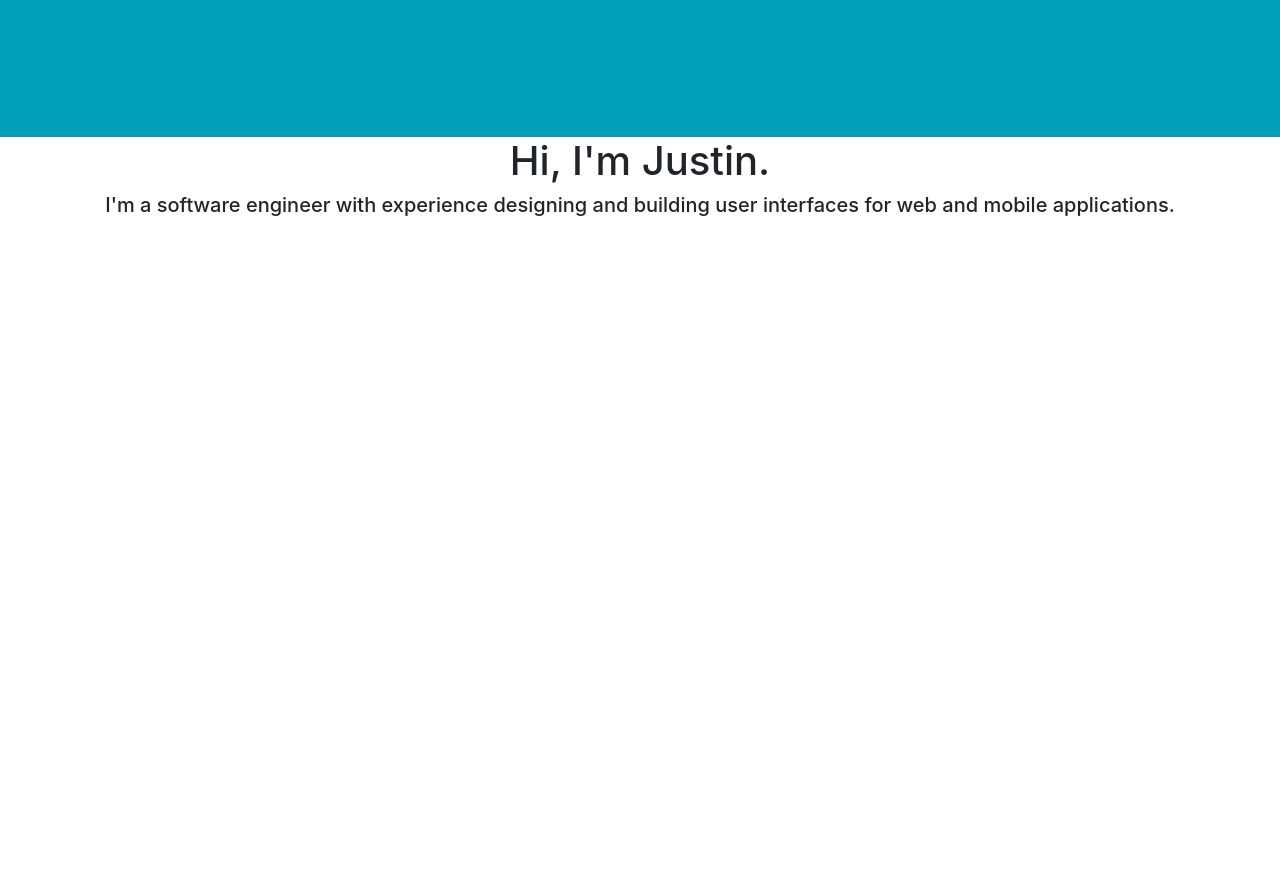
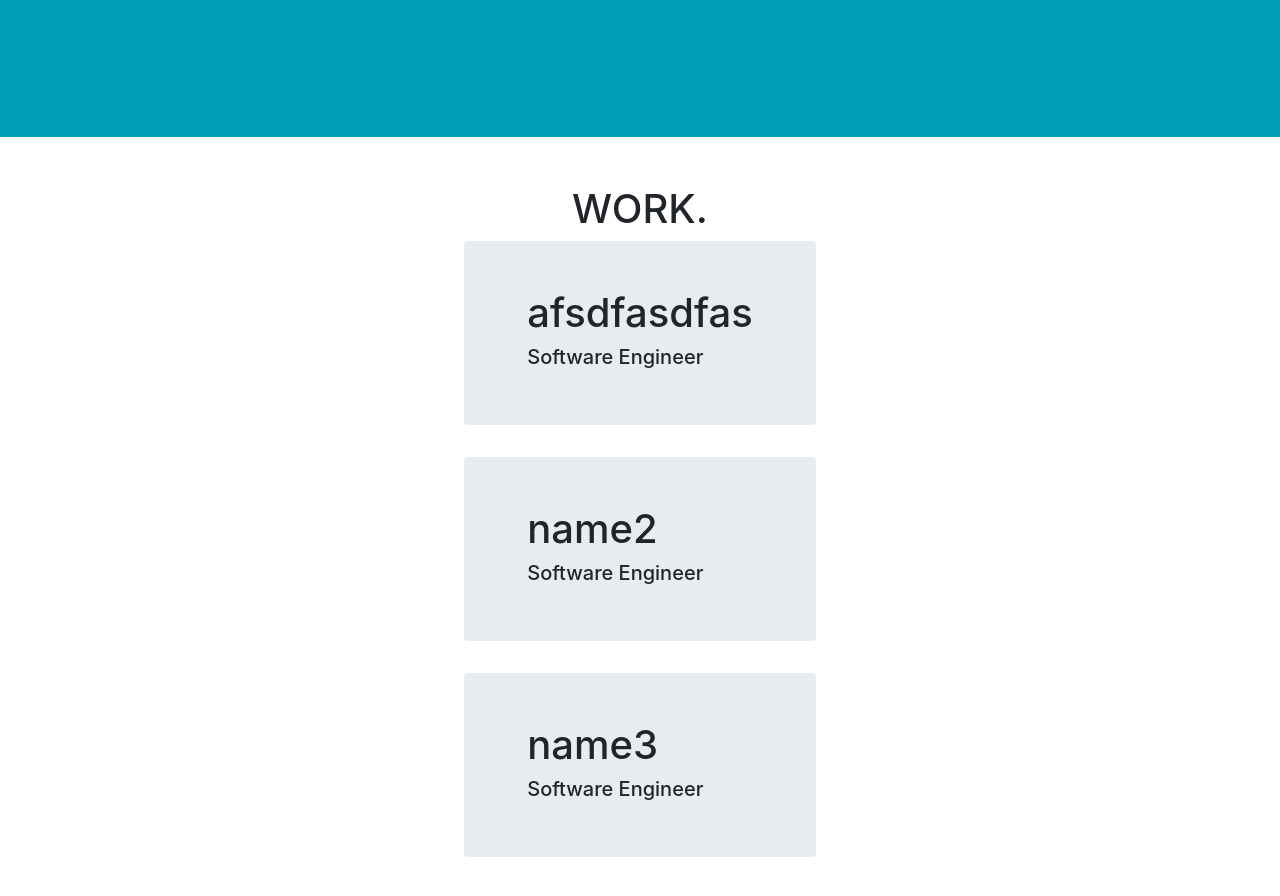
Before and after one commit to justinm-nyc/justinm-nyc.github.io, a React (Create React App) app: page / in a window 1280 px wide. Shown: the part 720-1616 px from the top of the page. Before the commit the page ends 945 px from the top, so only its background shows below. Built offline with nearby package versions, Linux system fonts and the light colour scheme.

Commit message:
Adding projects section

```diff
--- a/src/App.css
+++ b/src/App.css
@@ -62,3 +62,16 @@ margin: 50px 0 50px 0;
 .arrow-column{
   margin-top: 200px;
 }
+
+.work-content {
+  min-height: 100vh;
+  display: flex;
+  flex-direction: column;
+  align-items: center;
+  justify-content: center;
+  font-size: calc(10px + 2vmin);
+}
+
+.projects {
+  text-align: left;
+}
--- a/src/App.js
+++ b/src/App.js
@@ -3,7 +3,7 @@ import CustomNavbar from './navbar.js';
 import About from './about.js';
 import Contact from './contact.js';
 import Home from './home.js';
-import {BrowserRouter as Router, Switch, Route, Link} from "react-router-dom";
+import {BrowserRouter as Router, Switch, Route} from "react-router-dom";
 import './App.css';
 
 function App() {
--- a/src/home.js
+++ b/src/home.js
@@ -1,6 +1,8 @@
 import React,  { Component } from 'react';
 import Col from 'react-bootstrap/Col';
 import Image from 'react-bootstrap/Image';
+import Jumbotron from 'react-bootstrap/Jumbotron';
+import Container from 'react-bootstrap/Container';
 import arrowButton from './images/arrow-down-circle.svg';
 
 class Home extends Component {
@@ -19,11 +21,13 @@ class Home extends Component {
                         </Col>
                     </div>
                 </div>
-                <div className="work-div">
-                    <Col>
-                        <h1 >Hi, I'm Justin.</h1>
-                        <h5>I'm a software engineer with experience designing and building user interfaces for web and mobile applications. </h5>
-                    </Col>
+                <div id="work" className="work-content">
+                    <div >
+                        <Col>
+                            <h1 >WORK.</h1>
+                        </Col>
+                        <Projects></Projects>
+                    </div>
                 </div>
             </div>
         );
@@ -31,3 +35,47 @@ class Home extends Component {
 }
 
 export default Home;
+
+class Projects extends Component {
+    render(){
+    const Projects =[
+        {
+            name: 'afsdfasdfas',
+            position: 'Software Engineer',
+            picture: 'fasfsaf',
+            link: '/thisproject'
+
+        },
+        {
+            name: 'name2',
+            position: 'Software Engineer',
+            picture: 'fasfsaf',
+            link: '/thisproject'
+
+        },
+                {
+            name: 'name3',
+            position: 'Software Engineer',
+            picture: 'fasfsaf',
+            link: '/thisproject'
+
+        }
+    ]
+    return (
+      <div>
+        {Projects.map((value, index) => {
+          return <Col className="projects ">
+            <Jumbotron fluid className="p-md-5 rounded">
+                <Container>
+                    <h1>{value.name}</h1>
+                    <h5>
+                    {value.position}
+                    </h5>
+                </Container>
+            </Jumbotron>
+        </Col>
+        })}
+      </div>
+    )
+    }
+  };
--- a/src/navbar.js
+++ b/src/navbar.js
@@ -13,7 +13,7 @@ class CustomNavbar extends Component {
 
                     </Nav>
                     <Nav>
-                        <Nav.Link className="nav-button" id="nav-button" href="/">WORK</Nav.Link>
+                        <Nav.Link className="nav-button" id="nav-button" href="#work">WORK</Nav.Link>
                         <Nav.Link className="nav-button" id="nav-button" href="about">ABOUT</Nav.Link>
                         <Nav.Link className="nav-button" id="nav-button" href="resume">RESUME</Nav.Link>
                         <Nav.Link className="nav-button" id="nav-button" href="contact">CONTACT</Nav.Link>
```
